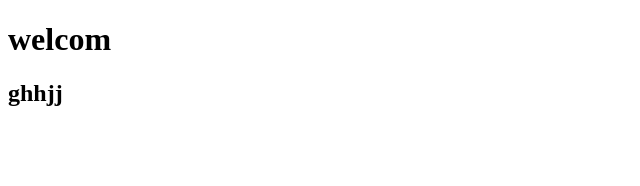
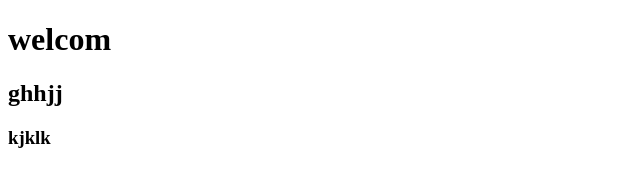
Before and after one commit to hubgit03800/logingit, a plain HTML site: page index.html in a window 1280 px wide. Shown: the full height of the page, 0-640 px from the left. Drawn offline with Linux system fonts and the light colour scheme.

Commit message:
add file

```diff
--- a/index.html
+++ b/index.html
@@ -9,5 +9,6 @@
 <body>
    <h1>welcom</h1>
    <h2>ghhjj</h2>
+   <h3>kjklk</h3>
 </body>
 </html>
```
